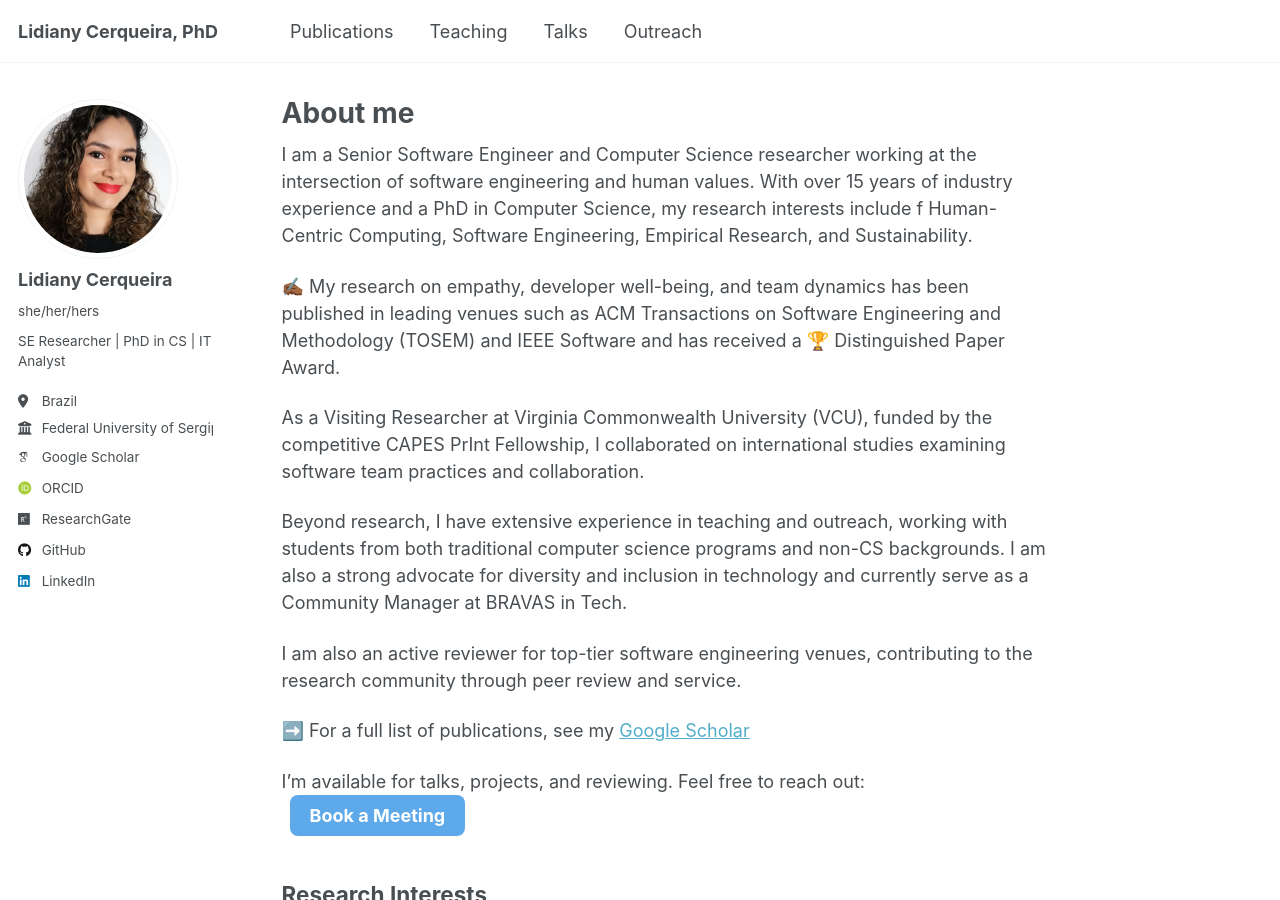
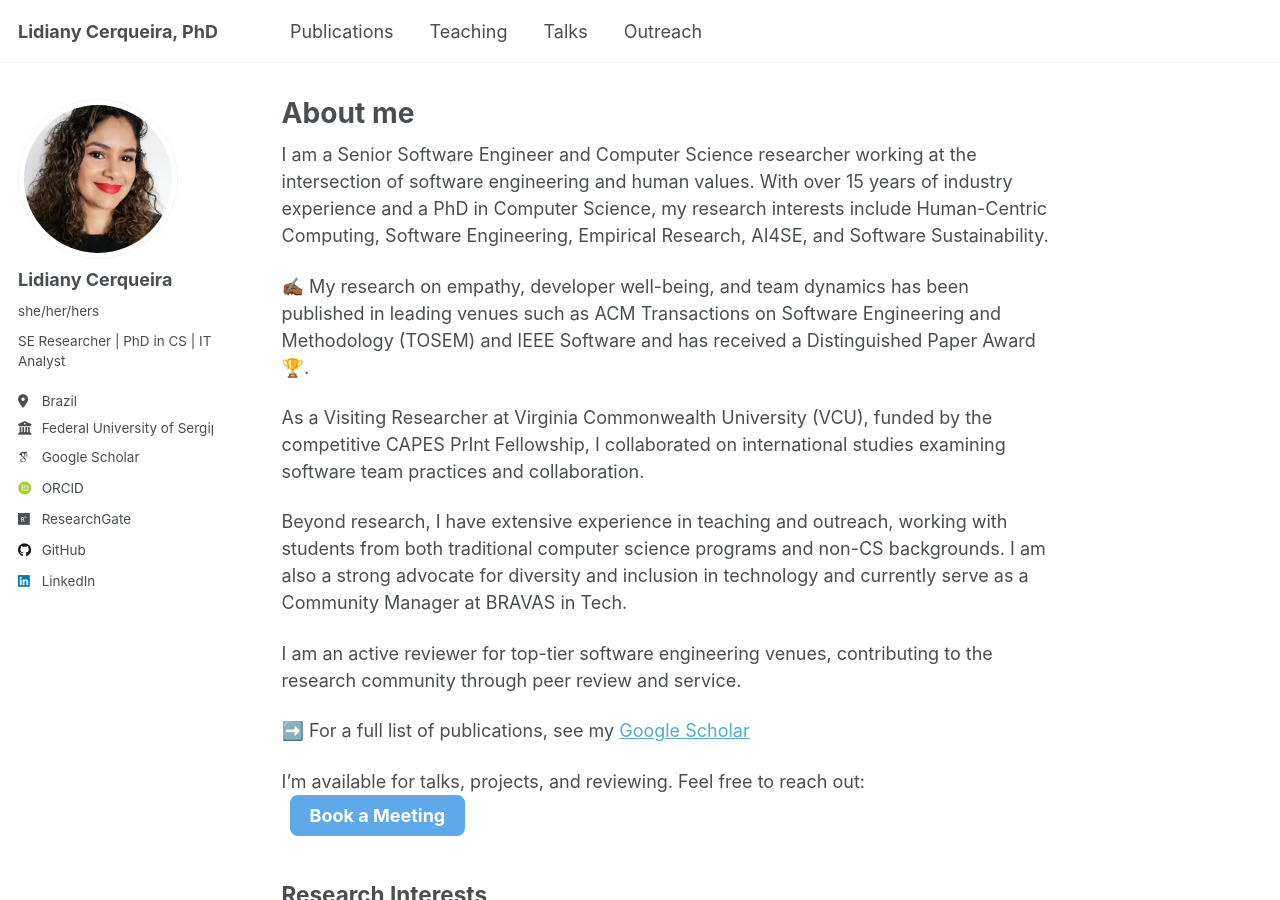
Before and after one commit to lidianycs/lidianycs.github.io, a Jekyll site: the page built from _pages/about.md, in a window 1280 px wide and 900 px high. Built offline with Jekyll 4.4.1, drawn with Linux system fonts in a browser that asks for light colours; some web fonts are replaced.

Commit message:
Update about.md

```diff
--- a/_pages/about.md
+++ b/_pages/about.md
@@ -8,15 +8,15 @@ redirect_from:
   - /about.html
 ---
 
-I am a Senior Software Engineer and Computer Science researcher working at the intersection of software engineering and human values. With over 15 years of industry experience and a PhD in Computer Science, my research interests include f Human-Centric Computing, Software Engineering, Empirical Research, and Sustainability.
+I am a Senior Software Engineer and Computer Science researcher working at the intersection of software engineering and human values. With over 15 years of industry experience and a PhD in Computer Science, my research interests include Human-Centric Computing, Software Engineering, Empirical Research, AI4SE, and Software Sustainability.
 
-✍🏾 My research on empathy, developer well-being, and team dynamics has been published in leading venues such as ACM Transactions on Software Engineering and Methodology (TOSEM) and IEEE Software and has received a 🏆 Distinguished Paper Award.
+✍🏾 My research on empathy, developer well-being, and team dynamics has been published in leading venues such as ACM Transactions on Software Engineering and Methodology (TOSEM) and IEEE Software and has received a Distinguished Paper Award 🏆.
 
 As a Visiting Researcher at Virginia Commonwealth University (VCU), funded by the competitive CAPES PrInt Fellowship, I collaborated on international studies examining software team practices and collaboration.
 
 Beyond research, I have extensive experience in teaching and outreach, working with students from both traditional computer science programs and non-CS backgrounds. I am also a strong advocate for diversity and inclusion in technology and currently serve as a Community Manager at BRAVAS in Tech.
 
-I am also an active reviewer for top-tier software engineering venues, contributing to the research community through peer review and service.
+I am an active reviewer for top-tier software engineering venues, contributing to the research community through peer review and service.
 
 
 ➡️ For a full list of publications, see my [Google Scholar](https://scholar.google.com/citations?user=kxhHAW4AAAAJ){:target="_blank"}
```
